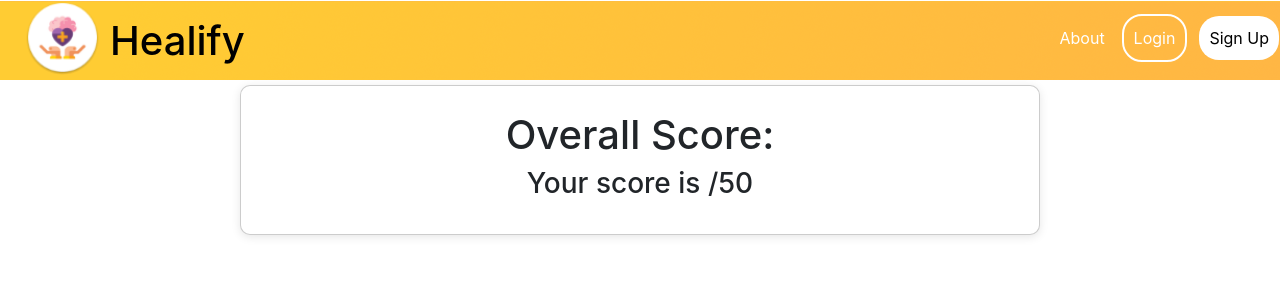
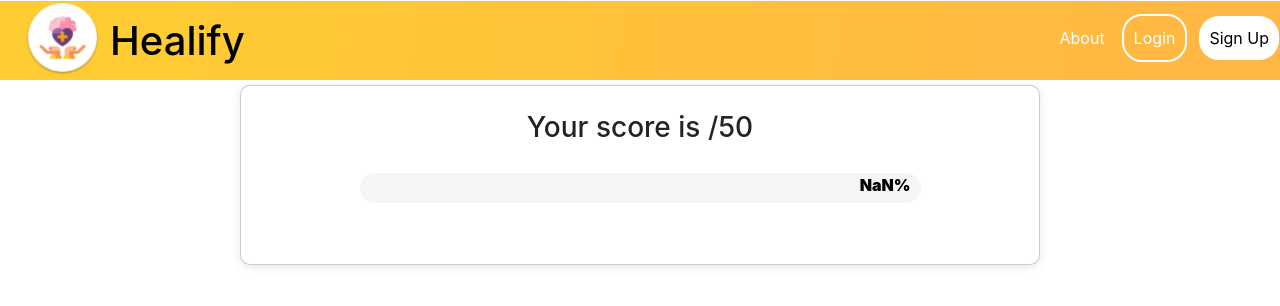
Before and after one commit to SE-Project-Team/Healify, a React (Create React App) app in the folder healify/: page /Score in a window 1280 px wide. Shown: the top 306 px of the page. Built offline with nearby package versions, Linux system fonts and the light colour scheme; no server answers.

Commit message:
Progress Bar Added

```diff
--- /dev/null
+++ b/healify/src/Components/Quiz/ProgressBar.js
@@ -0,0 +1,33 @@
+import React from "react";
+
+export const ProgressBar = ({ bgcolor, progress, height }) => {
+  const Parentdiv = {
+    height: height,
+    width: "75%",
+    backgroundColor: "whitesmoke",
+    borderRadius: 40,
+    margin: "20px auto 20px auto",
+  };
+
+  const Childdiv = {
+    height: "100%",
+    width: `${progress}%`,
+    backgroundColor: bgcolor,
+    borderRadius: 40,
+    textAlign: "right",
+  };
+
+  const progresstext = {
+    padding: 10,
+    color: "black",
+    fontWeight: 900,
+  };
+
+  return (
+    <div style={Parentdiv}>
+      <div style={Childdiv}>
+        <span style={progresstext}>{`${progress}%`}</span>
+      </div>
+    </div>
+  );
+};
--- a/healify/src/Components/Quiz/Score.js
+++ b/healify/src/Components/Quiz/Score.js
@@ -3,6 +3,7 @@ import styles from "./Quiz.module.css";
 import { useEffect } from "react";
 import axios from "axios";
 import { Header } from "../Home/Header";
+import { ProgressBar } from "./ProgressBar";
 
 const map = (category) => {
   let res;
@@ -23,22 +24,35 @@ const map = (category) => {
   return res;
 };
 export const Score = ({ score, category }) => {
-  let str = "";
+  const percentage = (score * 100) / 50;
+  let color = "";
+  let str1 = "",
+    str2 = "";
   switch (true) {
     case score <= 10:
-      str = "Very Bad";
+      str1 = "Very Less Score";
+      str2 = "Try to work more on your " + category;
+      color = "red";
       break;
     case score <= 20:
-      str = "Bad";
+      str1 = "Less Score";
+      str2 = "Try to work on your" + category;
+      color = "orange";
       break;
     case score <= 30:
-      str = "Average";
+      str1 = "Average Score";
+      str2 = "Try to improve your score in " + category;
+      color = "#99ccff";
       break;
     case score <= 40:
-      str = "Good";
+      str1 = "Good Score\n";
+      str2 = "Your mental health is good in " + category;
+      color = "#99ff66";
       break;
     case score <= 50:
-      str = "Very Good";
+      str1 = "Very Good Score\n";
+      str2 = "Your mental health is great in " + category;
+      color = "green";
       break;
     default:
       break;
@@ -49,7 +63,7 @@ export const Score = ({ score, category }) => {
       await axios
         .post(
           "http://localhost:5000/api/v1/quiz/score",
-          { quizId: map(category), score, remarks: str },
+          { quizId: map(category), score, remarks: str1 },
           {
             headers: {
               authorization: `Bearer ${token}`,
@@ -69,10 +83,11 @@ export const Score = ({ score, category }) => {
     <>
       <Header />
       <div className={styles.quizcontainer}>
-        <h1 className={styles.counter}>Overall Score: {str}</h1>
-        <div>
-          <h3 className={styles.counter}> Your score is {score}/50</h3>
-        </div>
+        <h3 className={styles.counter}> Your score is {score}/50</h3>
+        <ProgressBar bgcolor={color} progress={percentage} height={30} />
+
+        <h2 className={styles.counter}>{str1}</h2>
+        <h3 className={styles.counter}>{str2}</h3>
       </div>
     </>
   );
```
